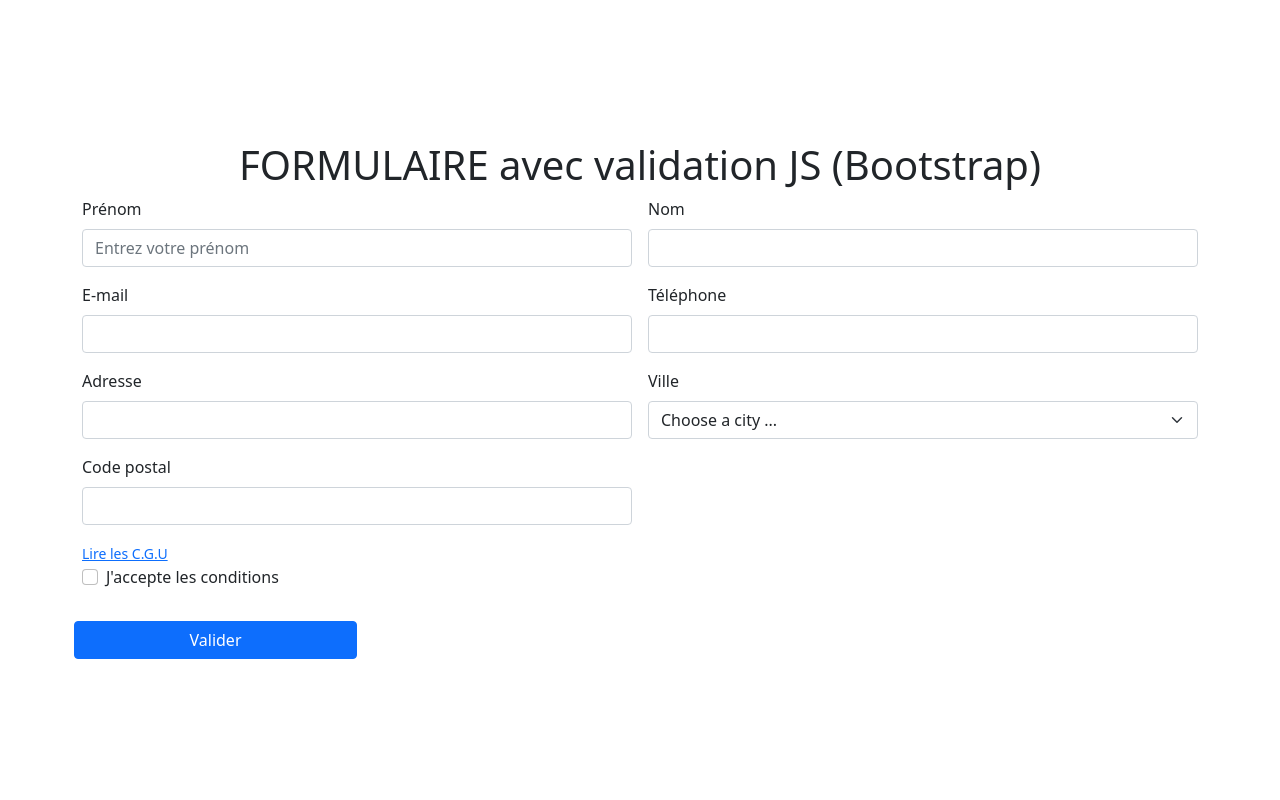
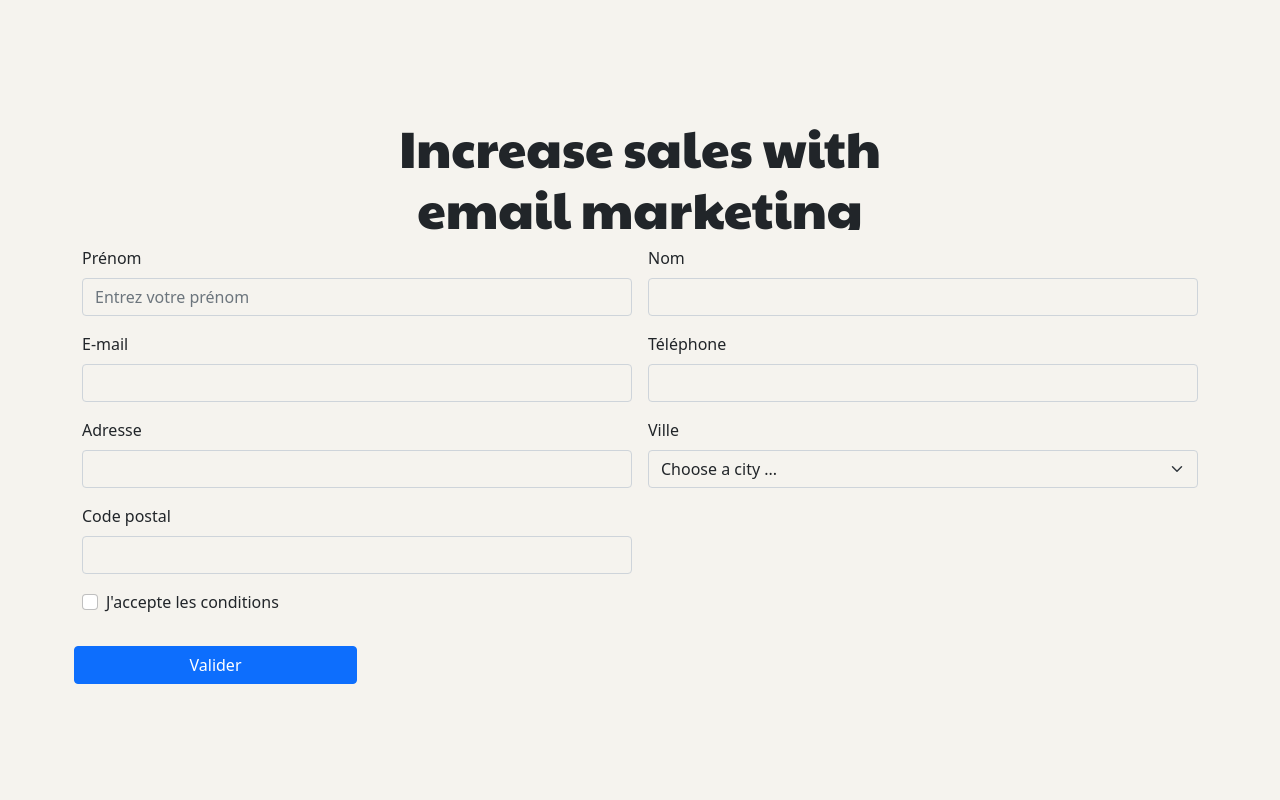
Before and after one commit to poloskanini/PHPJSFORM, a PHP site: page / in a window 1280 px wide. Run offline with PHP 8.4, Linux system fonts and the light colour scheme.

Commit message:
Version 1 OK logique metier

```diff
--- a/scriptbis.js
+++ b/assets/scriptbis.js
@@ -3,7 +3,7 @@
   'use strict'
 
   // Déclaration du formulaire
-  let form = document.getElementById('contactForm');
+  let form = document.getElementById('lessonForm');
 
   // Ecoute de l'action submit, et lancement de la fonction
   form.addEventListener('submit', function(event) {
--- /dev/null
+++ b/assets/style.css
@@ -0,0 +1,24 @@
+*,
+*::after,
+*::before {
+  margin: 0;
+  padding: 0;
+  box-sizing: border-box;
+  background-color: #F5F3EE;
+}
+
+body {
+  background-color: #F5F3EE;
+}
+
+input:not([type='checkbox']),
+select {
+  background-color: #F5F3EE !important;
+}
+
+h1 {
+  font-size: clamp(3rem, 4vw, 5rem);
+  font-family: 'Paytone One', sans-serif;
+  width: 50%;
+  text-align: center;
+}
--- a/contact.php
+++ b/contact.php
@@ -36,7 +36,7 @@ if(!empty($_POST['firstName'])
               [
                   'From' => [
                       'Email' => "nicolasbarthes.lana@gmail.com",
-                      'Name' => "Me"
+                      'Name' => "Cyber Monday"
                   ],
                   'To' => [
                       [
@@ -68,9 +68,9 @@ if(!empty($_POST['firstName'])
       $response = $mj->post(Resources::$Email, ['body' => $body]);
       $response->success();
 
-      echo '<h2 style="text-align: center;">Envoyé avec succès !</h2>';
+      include 'emailsend.php';
 
-      header("refresh:2;url=index.php" );
+      // header("refresh:2;url=emailsend.php" );
 
 
       } else {
--- a/index.php
+++ b/index.php
@@ -8,40 +8,42 @@
   <!-- BootStrap -->
   <link href="https://cdn.jsdelivr.net/npm/bootstrap@5.1.3/dist/css/bootstrap.min.css" rel="stylesheet" integrity="sha384-1BmE4kWBq78iYhFldvKuhfTAU6auU8tT94WrHftjDbrCEXSU1oBoqyl2QvZ6jIW3" crossorigin="anonymous">
   <!-- My CSS -->
-  <link rel="stylesheet" href="style.css">
+  <link rel="stylesheet" href="/assets/style.css">
+  <!-- Google Font -->
+  <link rel="preconnect" href="https://fonts.googleapis.com">
+  <link rel="preconnect" href="https://fonts.gstatic.com" crossorigin>
+  <link href="https://fonts.googleapis.com/css2?family=Paytone+One&display=swap" rel="stylesheet">
 </head>
 <body>
-
   <div class="container d-flex flex-column min-vh-100 justify-content-center align-items-center">
-    <h1>FORMULAIRE avec validation JS (Bootstrap)</h1>
-
-    <form action="contact.php" method="POST" class="row g-3 needs-validation" id="contactForm">
+    <h1 class="col-6">Increase sales with email marketing</h1>
+    <form action="contact.php" method="POST" class="row g-3 needs-validation" id="lessonForm">
         <div class="col-md-6">
             <label for="firstname" class="form-label">Prénom</label>
             <input type="text" class="form-control" name="firstName" id="firstName" placeholder="Entrez votre prénom">
             <div class="invalid-feedback">
-                Veuillez saisir un prénom valide.
+                Veuillez saisir votre prénom.
             </div>
         </div>
         <div class="col-md-6">
             <label for="lastname" class="form-label">Nom</label>
             <input type="text" class="form-control" name="lastName" id="lastName">
             <div class="invalid-feedback">
-                Veuillez saisir un nom valide.
+                Veuillez saisir votre nom.
             </div>
         </div>
         <div class="col-md-6">
             <label for="email" class="form-label">E-mail</label>
             <input type="email" class="form-control" name="email" id="email">
             <div class="invalid-feedback">
-                Veuillez saisir un e-mail valide.
+                Veuillez saisir votre e-mail.
             </div>
         </div>
         <div class="col-md-6">
             <label for="phoneNumber" class="form-label">Téléphone</label>
             <input type="tel" class="form-control" name="phoneNumber" id="phoneNumber">
             <div class="invalid-feedback">
-                Veuillez saisir un numéro de téléphone valide.
+                Veuillez saisir votre numéro de téléphone.
             </div>
         </div>
         <div class="col-md-6">
@@ -68,11 +70,10 @@
             <label for="postcode" class="form-label">Code postal</label>
             <input type="text" class="form-control" name="postCode" id="postCode">
             <div class="invalid-feedback">
-                Veuillez saisir un code postal valide.
+                Veuillez saisir votre code postal.
             </div>
         </div>
         <div class="col-12">
-            <small><a href="#">Lire les C.G.U</a></small>
             <div class="mb-3 form-check">
                 <label class="form-check-label" for="conditions">J'accepte les conditions</label>
                 <input type="checkbox" class="form-check-input" id="conditions" name="conditions">
@@ -84,10 +85,6 @@
         <button type="submit" name="submit" value="submit" class="btn btn-primary w-25">Valider</button>
     </form>
 </div>
-
-
-<!-- My JS -->
-<script src="scriptbis.js"></script>
-
+<script src="assets/scriptbis.js"></script>
 </body>
 </html>
--- a/style.css
+++ /dev/null
@@ -1,7 +0,0 @@
-*,
-*::after,
-*::before {
-  margin: 0;
-  padding: 0;
-  box-sizing: border-box;
-}
```
Also changed, not shown: emailsend.php (added, +24 -0 lines), 1 other file.
